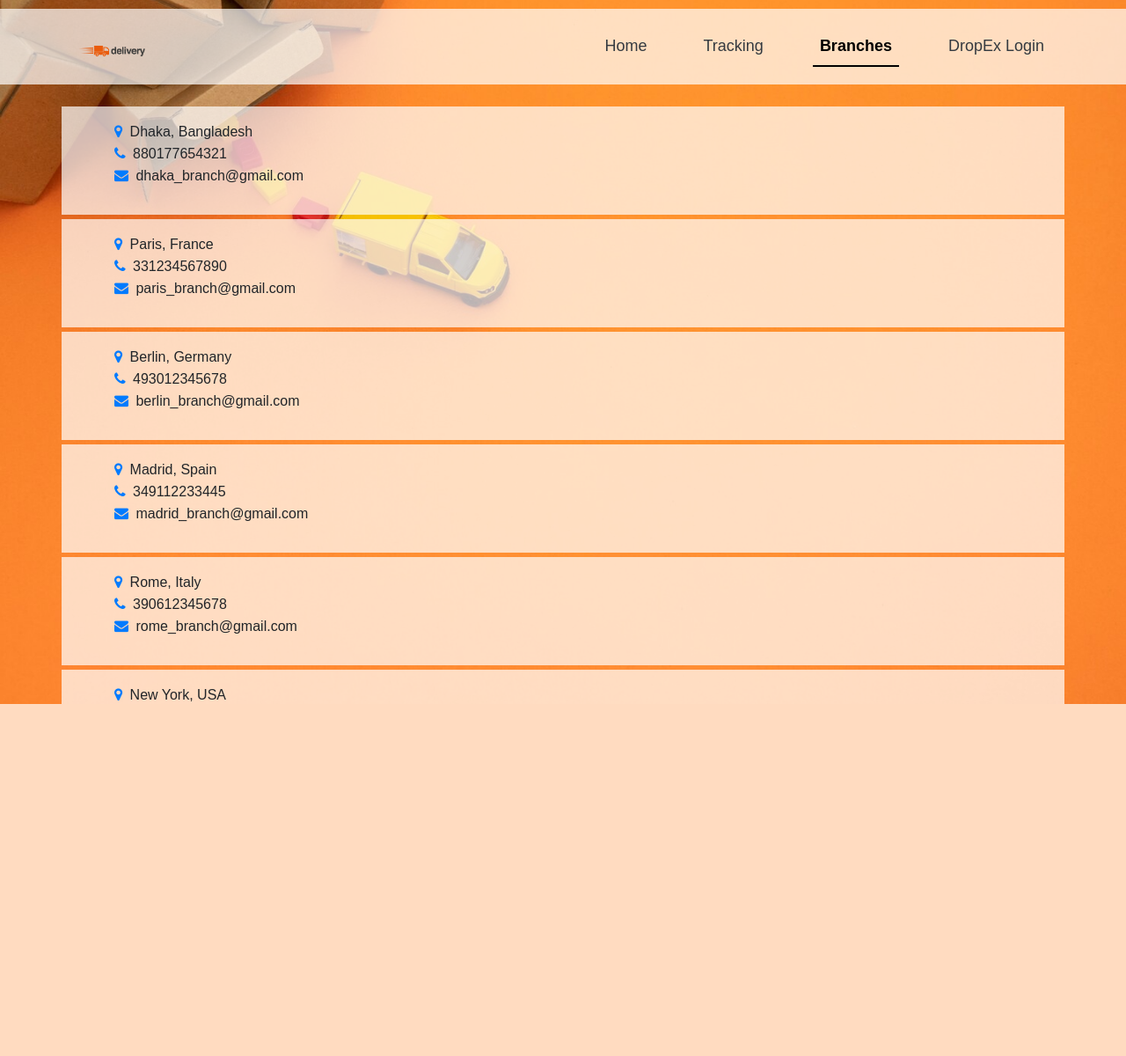
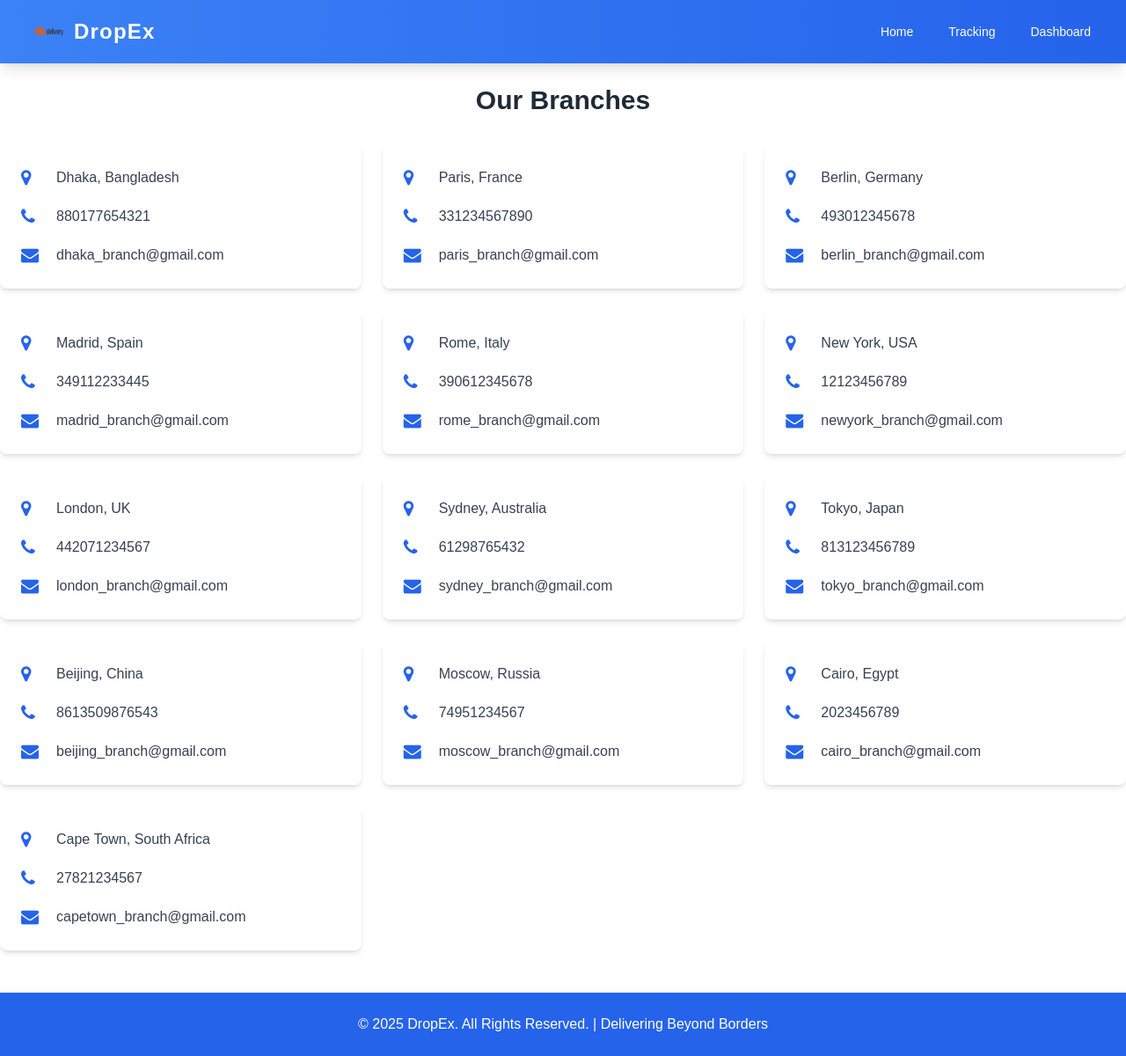
Before and after one commit to misbah7172/DropEx, a PHP site: page /branches.php in a window 1280 px wide. Shown: the whole page at 88% size. Before the commit the page ends 800 px from the top, so only its background shows below. Run offline with PHP 8.4, Linux system fonts and the light colour scheme; a user stored in the database is signed in; data comes from the database, SQL or seed files in the repository; data that the repository does not hold is empty; some libraries are stand-ins or nearby versions.

Commit message:
Update branches.php

```diff
--- a/DropEx/branches.php
+++ b/DropEx/branches.php
@@ -1,4 +1,7 @@
 <?php
+// Start session only once
+session_start();
+
     include("db_connect.php");
     $sql = "SELECT * FROM branches";
     $result = mysqli_query($conn, $sql);
@@ -10,70 +13,116 @@
         <title>DropEX</title>
         <meta charset="utf-8">
         <meta name="viewport" content="width=device-width, initial-scale=1, shrink-to-fit=no">
-        <link rel="stylesheet" href="style/bootstrap.css">
-        <link href='https://fonts.googleapis.com/css?family=Roboto' rel='stylesheet'>
-        <script src="https://ajax.googleapis.com/ajax/libs/jquery/3.5.1/jquery.min.js"></script>
-        <script src="https://cdnjs.cloudflare.com/ajax/libs/popper.js/1.16.0/umd/popper.min.js"></script>
-        <script src="https://maxcdn.bootstrapcdn.com/bootstrap/4.5.2/js/bootstrap.min.js"></script>
-        <link rel="stylesheet" href="style/index_styles.css">
-       <!-- <link rel="icon" type="image/png" sizes="32x32" href="Images/blank.png"> -->
+        <script src="https://cdn.tailwindcss.com"></script>
+        <script src="https://cdnjs.cloudflare.com/ajax/libs/jquery/3.5.1/jquery.min.js"></script>
+        <script src="https://cdnjs.cloudflare.com/ajax/libs/sweetalert/2.1.2/sweetalert.min.js"></script>
         <script src="https://unpkg.com/sweetalert/dist/sweetalert.min.js"></script>
         <link rel="stylesheet" href="https://cdnjs.cloudflare.com/ajax/libs/font-awesome/4.7.0/css/font-awesome.min.css">
     </head>
     <body style="font-family: Arial, Helvetica, sans-serif;">
-        <nav class="navbar navbar-toggleable-md navbar-expand-lg navbar-default navbar-light mb-10" style="background-color: rgba(255, 255, 255, 0.7); margin-bottom: 20px; margin-top:10px !important;">
-            <div class="container">
-                <a class="navbar-brand" href="index.php">
-                    <img src="Images/logo.png" id="logo" style="height: 50px !important; margin-top: 10px !important;">
+        <!-- Navbar -->
+<nav class="bg-gradient-to-r from-blue-500 to-blue-600 shadow-lg fixed w-full z-50">
+    <div class="max-w-7xl mx-auto px-4 sm:px-6 lg:px-8">
+        <div class="flex justify-between items-center py-4">
+            <!-- Logo Section -->
+            <div class="flex items-center space-x-3">
+                <a href="index.php" class="flex items-center group">
+                    <img src="Images/logo.png" class="h-8 w-8 md:h-10 md:w-10 rounded-full transition-all duration-300 group-hover:scale-110" alt="DropEx Logo">
+                    <span class="ml-2 md:ml-3 text-xl md:text-2xl font-bold text-white tracking-wider">DropEx</span>
                 </a>
-                <button class="navbar-toggler text-dark" data-toggle="collapse" data-target="#mainNav">
-                    <span class="navbar-toggler-icon"></span>
+            </div>
+
+            <!-- Desktop Navigation -->
+            <div class="hidden md:flex items-center space-x-4 lg:space-x-6">
+                <a href="index.php" class="text-white hover:text-blue-200 transition-colors duration-300 px-2 py-1 rounded-md text-sm font-medium">Home</a>
+                <a href="tracking.php" class="text-white hover:text-blue-200 transition-colors duration-300 px-2 py-1 rounded-md text-sm font-medium">Tracking</a>
+                <?php if(isset($_SESSION['id'])): ?>
+                    <a href="staff.php" class="text-white hover:text-blue-200 transition-colors duration-300 px-2 py-1 rounded-md text-sm font-medium">Dashboard</a>
+                    <?php else: ?>
+                    <a href="user_dashboard.php" class="text-white hover:text-blue-200 transition-colors duration-300 px-2 py-1 rounded-md text-sm font-medium">Dashboard</a>
+            <?php endif; ?>
+            </div>
+
+            <!-- Mobile Menu Button -->
+            <div class="md:hidden">
+                <button id="mobile-menu-button" type="button" class="text-white focus:outline-none">
+                    <svg class="h-6 w-6" fill="none" viewBox="0 0 24 24" stroke="currentColor">
+                        <path stroke-linecap="round" stroke-linejoin="round" stroke-width="2" d="M4 6h16M4 12h16M4 18h16" />
+                    </svg>
                 </button>
-                <div class="collapse navbar-collapse" id="mainNav">
-                    <div class="navbar-nav ml-auto" style="font-size: large;">
-                        <a class="nav-item nav-link text-dark mr-5" href="index.php">Home</a>
-                        <a class="nav-item nav-link text-dark mr-5" href="tracking.php">Tracking</a>
-                        <a class="nav-item nav-link text-dark mr-5 active" href="branches.php">Branches</a>
+            </div>
+        </div>
+    </div>
+
+    <!-- Mobile Menu -->
+    <div id="mobile-menu" class="md:hidden fixed inset-x-0 top-16 bg-blue-600 transform -translate-x-full transition-transform duration-300 ease-in-out">
+        <div class="px-4 pt-4 pb-6 space-y-2">
+            <a href="index.php" class="text-white hover:text-blue-200 transition-colors duration-300 px-2 py-1 rounded-md text-sm font-medium">Home</a>
+            <a href="tracking.php" class="text-white hover:text-blue-200 transition-colors duration-300 px-2 py-1 rounded-md text-sm font-medium">Tracking</a>
+            <?php if(isset($_SESSION['id']) || isset($_SESSION['user_id'])): ?>
                 <?php if(isset($_SESSION['id'])): ?>
-                            <a class="nav-item nav-link text-dark mr-3" href="staff.php">Dashboard</a>
-                            <a class="nav-item nav-link btn-logout" href="logout.php">Logout</a>
+                    <a href="staff.php" class="text-white hover:text-blue-200 transition-colors duration-300 px-2 py-1 rounded-md text-sm font-medium">Dashboard</a>
                 <?php else: ?>
-                            <a class="nav-item nav-link text-dark" href="login.php">DropEx Login</a>
+                    <a href="user_dashboard.php" class="text-white hover:text-blue-200 transition-colors duration-300 px-2 py-1 rounded-md text-sm font-medium">Dashboard</a>
+                <?php endif; ?>
+                <a href="logout.php" class="block text-red-200 hover:bg-red-400 px-3 py-2 rounded-md text-base font-medium">Logout</a>
+            <?php else: ?>
             <?php endif; ?>
         </div>
     </div>
-            </div>
 </nav>
-        <div class="container">
-            <div class="row">
+
+<script>
+document.addEventListener('DOMContentLoaded', function() {
+    const mobileMenuButton = document.getElementById('mobile-menu-button');
+    const mobileMenu = document.getElementById('mobile-menu');
+
+    // Toggle mobile menu
+    mobileMenuButton.addEventListener('click', function(e) {
+        e.stopPropagation();
+        mobileMenu.classList.toggle('-translate-x-full');
+    });
+
+    // Close menu when clicking outside
+    document.addEventListener('click', function(e) {
+        if (!mobileMenu.contains(e.target) && !mobileMenuButton.contains(e.target)) {
+            mobileMenu.classList.add('-translate-x-full');
+        }
+    });
+
+    // Close menu when a link is clicked
+    const mobileMenuLinks = mobileMenu.querySelectorAll('a');
+    mobileMenuLinks.forEach(link => {
+        link.addEventListener('click', function() {
+            mobileMenu.classList.add('-translate-x-full');
+        });
+    });
+});
+</script>
+    <div class="max-w-7xl mx-auto px-4 sm:px-6 lg:px-8 py-12"></div>
+        <h2 class="text-3xl font-bold text-center text-gray-800 mb-8">Our Branches</h2>
+        <div class="grid gap-6 md:grid-cols-2 lg:grid-cols-3">
             <?php foreach($branches as $branch) : ?>
-
-                <div class="p-3 col-12" style="background-color: rgba(255, 255, 255, 0.7); margin-top:5px !important;">
-                    <ul style="list-style-type:none;">
-                        <li><a href="#" class="fa fa-map-marker m-1" style="pointer-events: none;"></a><?php echo '  '.$branch['Address']; ?></li>
-                        <li><a href="#" class="fa fa-phone m-1" style="pointer-events: none;"></a><?php echo '  '.$branch['Contact']; ?></li>
-                        <li><a href="#" class="fa fa-envelope m-1" style="pointer-events: none;"></a><?php echo '  '.$branch['Email']; ?></li>
+                <div class="bg-white rounded-lg shadow-md hover:shadow-lg transition-shadow duration-300 p-6">
+                    <ul class="space-y-4">
+                        <li class="flex items-center text-gray-700">
+                            <i class="fa fa-map-marker text-blue-600 text-xl w-8"></i>
+                            <span class="ml-2"><?php echo htmlspecialchars($branch['Address']); ?></span>
+                        </li>
+                        <li class="flex items-center text-gray-700">
+                            <i class="fa fa-phone text-blue-600 text-xl w-8"></i>
+                            <span class="ml-2"><?php echo htmlspecialchars($branch['Contact']); ?></span>
+                        </li>
+                        <li class="flex items-center text-gray-700">
+                            <i class="fa fa-envelope text-blue-600 text-xl w-8"></i>
+                            <span class="ml-2"><?php echo htmlspecialchars($branch['Email']); ?></span>
+                        </li>
                     </ul>
                 </div>
             <?php endforeach; ?>
         </div>
     </div>
-        <style>
-         footer {
-            text-align: center;
-            padding: 20px;
-            background: #0056b3;
-            color: #fff;
-            margin-top: 20px;
-        }
-
-        footer p {
-            margin: 0;
-            font-size: 0.9em;
-        }
-    </style>
-    <footer>
-        <p>&copy; 2025 DropEx. All Rights Reserved. | Delivering Beyond Borders</p>
+    <footer class="bg-blue-600 text-white py-6 mt-12">
+        <p class="text-center">&copy; 2025 DropEx. All Rights Reserved. | Delivering Beyond Borders</p>
     </footer>
-    </body>
-</html>
+</div>
```
Lines whose indentation alone changed are shown as unchanged.
